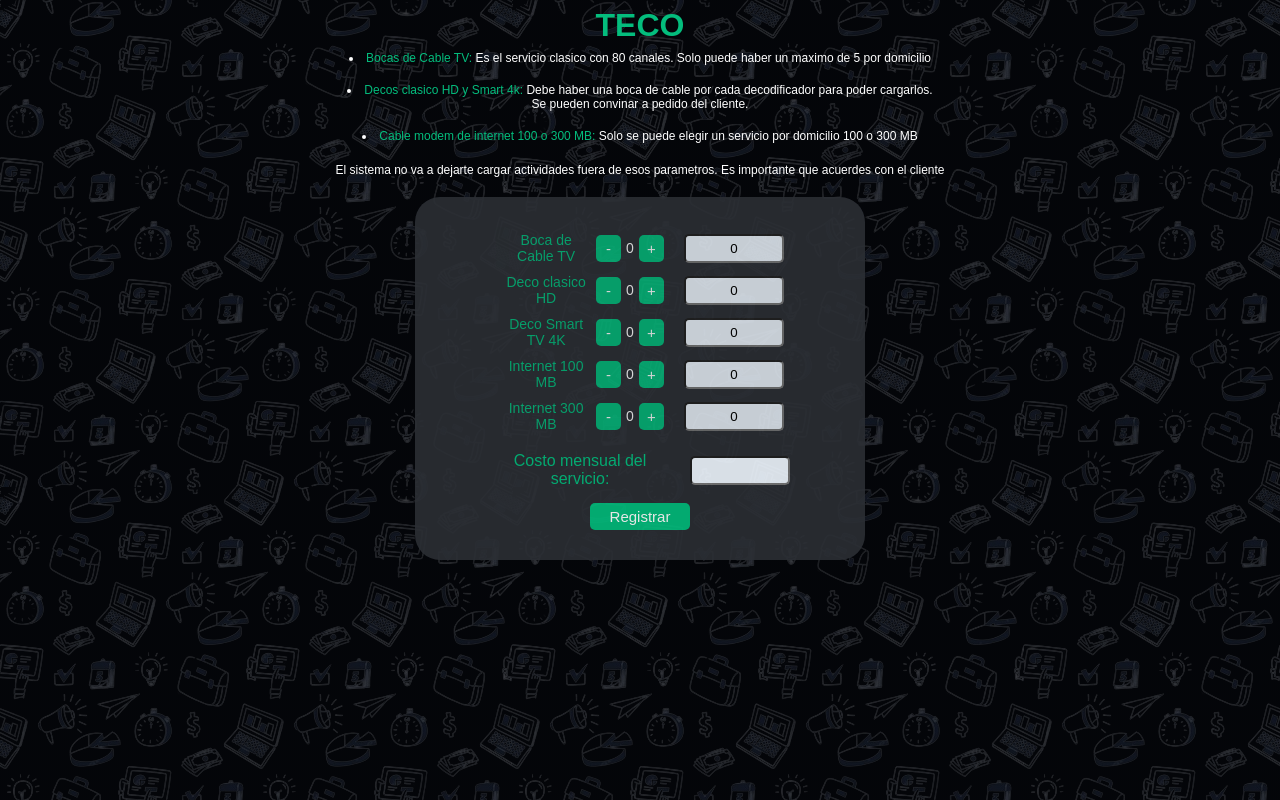
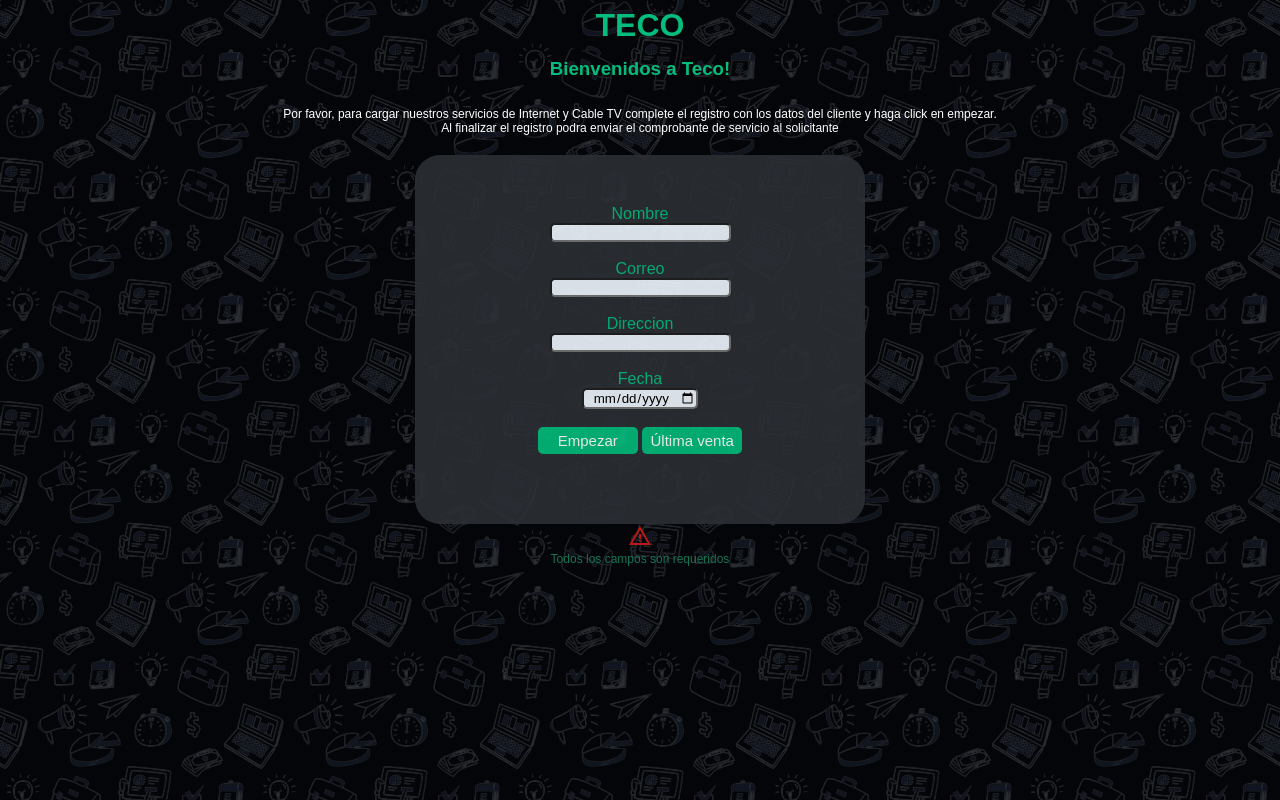
Before and after one commit to MarceloGoc/Proyecto-Final, a plain HTML site: page index.html in a window 1280 px wide. Both pictures are taken after a click on the button "Empezar". Drawn offline with nearby package versions, Linux system fonts and the light colour scheme; some packages are replaced by stand-ins of ours; a script that the page names is missing.

Commit message:
funciones y estilos nuevos

```diff
--- a/codigo.js
+++ b/codigo.js
@@ -1,5 +1,14 @@
-document.getElementById("boton1").addEventListener("click", function(){
-    RegistrarDatos()
+document.getElementById("boton1").addEventListener("click", function() {
+    let camposRequeridos = ["nombre", "mail", "fecha", "dir"];
+    let camposCompletos = camposRequeridos.every(function(id) {
+        return document.getElementById(id).value.trim() !== "";
+    });
+
+    if (camposCompletos) {
+        RegistrarDatos();
+    } else {
+        footerMensaje(`Todos los campos son requeridos`);
+    }
 });
 document.getElementById("boton2").addEventListener("click",function(){
     ultimaVenta()
@@ -37,6 +46,27 @@ let cambioRegistro = false;
 let datos = {};
 let ventas = [];
 let registroProductos = [];
+let error1 = `<span class="material-symbols-outlined">warning</span><br>
+<b>Todos los campos son requeridos</b>`
+let error2 = `<span class="material-symbols-outlined">warning</span><br>
+<b>Todos los campos son requeridos</b>`
+let footerError = document.getElementById("error");
+let errorCampos = document.createElement("div");
+
+function footerMensaje (mensaje) {
+    if (footerError.contains(errorCampos)) {
+        errorCampos.innerHTML = `<span class="material-symbols-outlined">warning</span><br>
+                                <p>${mensaje}</p>`;
+    } else {
+        errorCampos.innerHTML = `<span class="material-symbols-outlined">warning</span><br>
+                                <p>${mensaje}</p>`;
+        footerError.appendChild(errorCampos);
+        setTimeout(()=>{
+        footerError.removeChild(errorCampos);
+        }, 3000);
+    };
+
+};
 
 function RegistrarDatos(){
     let nombre = document.getElementById("nombre").value;
@@ -66,7 +96,7 @@ let parrafo2 = document.getElementById("p2");
 let registroActividades = document.getElementById("div2");
 let total = document.createElement("div");
 total.className = "divTotal";
-total.innerHTML = `<label>Costo mensual del servicio: </label><input type="number" id="totalIn"></input>`;
+total.innerHTML = `<label>Costo mensual del servicio: </label><input type="number" id="totalIn" readonly></input>`;
 let summitCont = document.createElement("div");
 summitCont.className = "SumButton";
 summitCont.innerHTML = `<button id="sumButton">Registrar</button>`;
@@ -85,9 +115,9 @@ function nuevaTabla() {
         let totalInic = precio * contInicial;
         contenedor.innerHTML = `<label>${actividad.producto}</label>
                                     <button class="boton-minus" data-id="${actividad.id}">-</button>
-                                    <span class="counter" data-id="${actividad.id}">0</span>
+                                    <span class="counter" data-id="${actividad.id}" readonly>0</span>
                                     <button class="boton-plus" data-id="${actividad.id}">+</button>
-                                    <input class="parcial" data-id="${actividad.id}" value="${totalInic}"></input>`;
+                                    <input class="parcial" data-id="${actividad.id}" value="${totalInic}" readonly></input>`;
         registroActividades.className = "container2"
         registroActividades.appendChild(contenedor);
     });
@@ -155,10 +185,21 @@ function nuevaTabla() {
 
     registroActividades.appendChild(total);
     registroActividades.appendChild(summitCont);
-    document.getElementById("sumButton").addEventListener("click", function(){
-        RegistrarDatos2();
+    document.getElementById("sumButton").addEventListener("click", function() {
+        let actividadAgregada = false;
+        document.querySelectorAll('.counter').forEach(function(counter) {
+            if (parseInt(counter.innerText) > 0) {
+                actividadAgregada = true;
+            }
+        });
+
+        if (actividadAgregada) {
+            RegistrarDatos2();
+        } else {
+            footerMensaje(`Debes agregar al menos una actividad`);
+        }
     });
-}
+};
 
 let cambioRegistro2 = false;
 let totalValue = 0;
--- a/index.html
+++ b/index.html
@@ -5,6 +5,8 @@
     <meta name="viewport" content="width=device-width, initial-scale=1.0">
     <script defer src="./codigo.js"></script>
     <link rel="stylesheet" href="style.css">
+    <!--Material Symbols Google-->
+    <link rel="stylesheet" href="https://fonts.googleapis.com/css2?family=Material+Symbols+Outlined:opsz,wght,FILL,GRAD@24,400,0,0" />
     <title> Formulario de actividades de instalación de cable </title>
 </head>
 <body>
@@ -32,5 +34,9 @@
     </div>
     <div id="div2"></div>
     <div id="div3" class="container3"></div>
+    <footer id="error"></footer>
+
+            <!--SweetAlert-->
+    <script src="https://cdn.jsdelivr.net/npm/sweetalert2@11"></script>
 </body>
 </html>
--- a/style.css
+++ b/style.css
@@ -20,6 +20,14 @@ body {
     background-image: linear-gradient(rgba(5, 7 , 12, 0.75),rgba(5,7,12,0.75)), url(fondo2.png);
 }
 
+footer p {
+    padding: 0;
+    color: #167554
+}
+
+footer span {
+    color: rgb(187, 25, 25);
+}
 
 * button{
     border: none;
```
